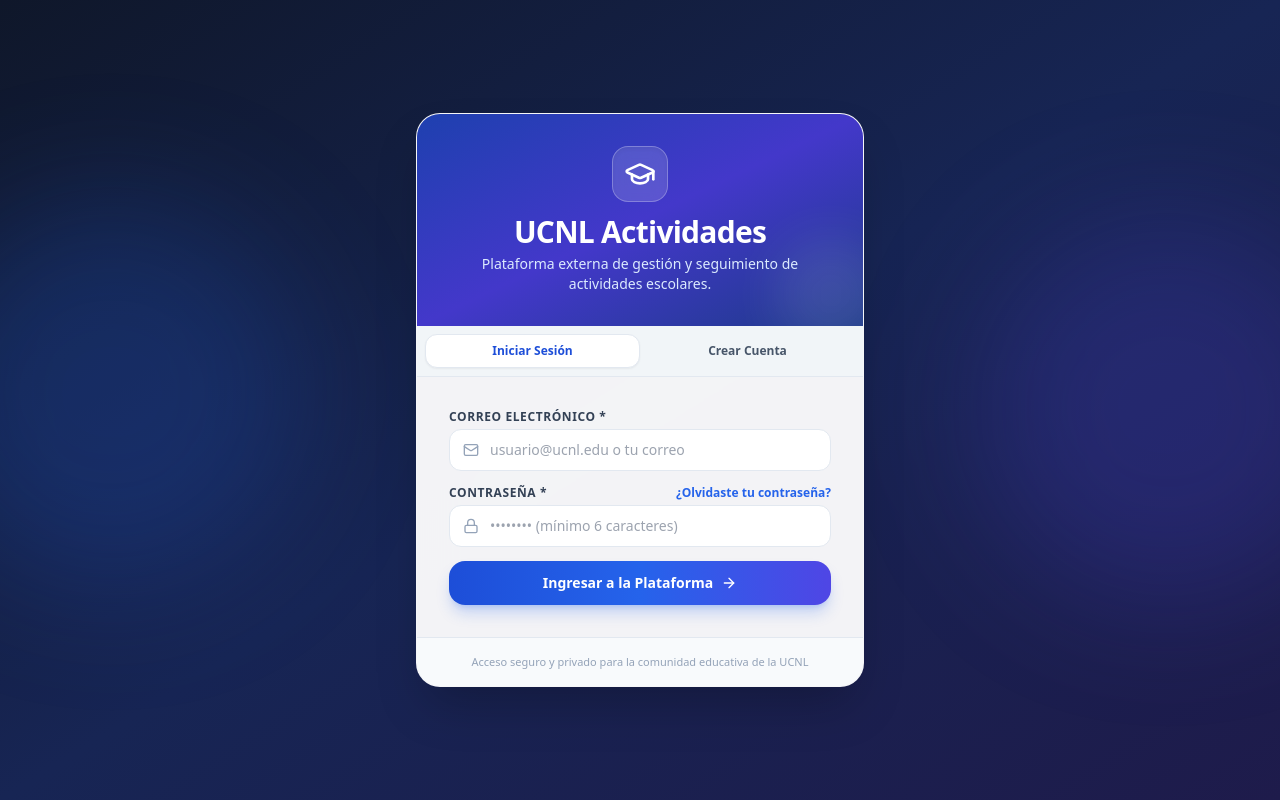
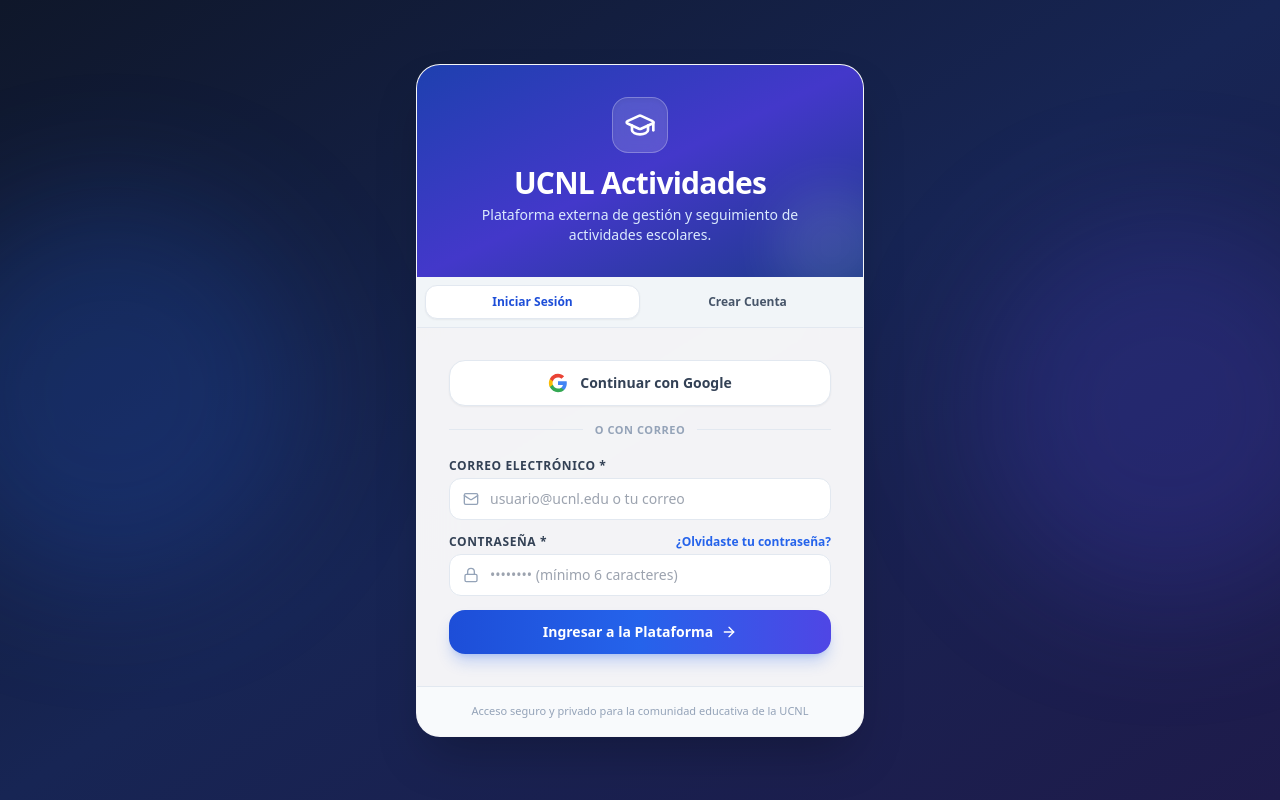
Before and after one commit to fraustop/ucnl-actividades, a React (Vite) app: page / in a window 1280 px wide. Built offline with nearby package versions, Linux system fonts and the light colour scheme; no server answers.

Commit message:
feat: implement Google Sign-In with default student role auto-provisioning

```diff
--- a/src/components/AuthModal.jsx
+++ b/src/components/AuthModal.jsx
@@ -18,12 +18,32 @@ export const AuthModal = ({ isOpen, onClose, initialMode = 'login', customMessag
   const [password, setPassword] = useState('');
   const [name, setName] = useState('');
   const [loading, setLoading] = useState(false);
+  const [googleLoading, setGoogleLoading] = useState(false);
   const [error, setError] = useState('');
   const [successMessage, setSuccessMessage] = useState('');
 
   const { loginWithEmail, registerWithEmail, loginWithGoogle, resetPassword } = useAuth();
 
   if (!isOpen) return null;
+
+  const handleGoogleSignIn = async () => {
+    setError('');
+    setSuccessMessage('');
+    setGoogleLoading(true);
+    try {
+      await loginWithGoogle();
+      onClose();
+    } catch (err) {
+      console.error('Error al iniciar sesión con Google:', err);
+      if (err.code) {
+        setError(getFriendlyAuthErrorMessage(err.code));
+      } else {
+        setError(err.message || 'No se pudo iniciar sesión con Google.');
+      }
+    } finally {
+      setGoogleLoading(false);
+    }
+  };
 
   const handleSubmit = async (e) => {
     e.preventDefault();
@@ -107,6 +127,41 @@ export const AuthModal = ({ isOpen, onClose, initialMode = 'login', customMessag
             <div className="flex items-start space-x-2.5 p-3.5 bg-emerald-50 border border-emerald-200 rounded-2xl text-emerald-700 text-xs sm:text-sm animate-in fade-in">
               <CheckCircle2 className="w-5 h-5 flex-shrink-0 text-emerald-500 mt-0.5" />
               <span>{successMessage}</span>
+            </div>
+          )}
+
+          {/* Botón Continuar con Google */}
+          {mode !== 'reset' && (
+            <div className="space-y-3">
+              <button
+                type="button"
+                onClick={handleGoogleSignIn}
+                disabled={loading || googleLoading}
+                className="w-full flex items-center justify-center gap-3 py-2.5 px-4 bg-white hover:bg-slate-50 active:bg-slate-100 text-slate-700 text-sm font-bold rounded-2xl border border-slate-200 shadow-sm hover:shadow transition disabled:opacity-50 active:scale-95 cursor-pointer"
+              >
+                {googleLoading ? (
+                  <>
+                    <Loader2 className="w-5 h-5 animate-spin text-blue-600" />
+                    <span>Conectando con Google...</span>
+                  </>
+                ) : (
+                  <>
+                    <svg className="w-5 h-5 flex-shrink-0" viewBox="0 0 24 24">
+                      <path fill="#4285F4" d="M22.56 12.25c0-.78-.07-1.53-.2-2.25H12v4.26h5.92c-.26 1.37-1.04 2.53-2.21 3.31v2.77h3.57c2.08-1.92 3.28-4.74 3.28-8.09z" />
+                      <path fill="#34A853" d="M12 23c2.97 0 5.46-.98 7.28-2.66l-3.57-2.77c-.98.66-2.23 1.06-3.71 1.06-2.86 0-5.29-1.93-6.16-4.53H2.18v2.84C3.99 20.53 7.7 23 12 23z" />
+                      <path fill="#FBBC05" d="M5.84 14.09c-.22-.66-.35-1.36-.35-2.09s.13-1.43.35-2.09V7.06H2.18C1.43 8.55 1 10.22 1 12s.43 3.45 1.18 4.94l2.85-2.22.81-.63z" />
+                      <path fill="#EA4335" d="M12 5.38c1.62 0 3.06.56 4.21 1.64l3.15-3.15C17.45 2.09 14.97 1 12 1 7.7 1 3.99 3.47 2.18 7.06l3.66 2.84c.87-2.6 3.3-4.52 6.16-4.52z" />
+                    </svg>
+                    <span>{mode === 'login' ? 'Continuar con Google' : 'Registrarse con Google'}</span>
+                  </>
+                )}
+              </button>
+
+              <div className="relative flex py-1 items-center">
+                <div className="flex-grow border-t border-slate-200"></div>
+                <span className="flex-shrink mx-3 text-slate-400 text-[10px] font-bold uppercase tracking-wider">o con correo</span>
+                <div className="flex-grow border-t border-slate-200"></div>
+              </div>
             </div>
           )}
 
--- a/src/components/AuthScreen.jsx
+++ b/src/components/AuthScreen.jsx
@@ -25,7 +25,26 @@ export const AuthScreen = () => {
   const [error, setError] = useState('');
   const [successMessage, setSuccessMessage] = useState('');
 
-  const { loginWithEmail, registerWithEmail, resetPassword } = useAuth();
+  const [googleLoading, setGoogleLoading] = useState(false);
+  const { loginWithEmail, registerWithEmail, loginWithGoogle, resetPassword } = useAuth();
+
+  const handleGoogleSignIn = async () => {
+    setError('');
+    setSuccessMessage('');
+    setGoogleLoading(true);
+    try {
+      await loginWithGoogle();
+    } catch (err) {
+      console.error('Error al iniciar sesión con Google:', err);
+      if (err.code) {
+        setError(getFriendlyAuthErrorMessage(err.code));
+      } else {
+        setError(err.message || 'No se pudo iniciar sesión con Google.');
+      }
+    } finally {
+      setGoogleLoading(false);
+    }
+  };
 
   const handleSubmit = async (e) => {
     e.preventDefault();
@@ -123,6 +142,41 @@ export const AuthScreen = () => {
             <div className="flex items-start space-x-2.5 p-3.5 bg-emerald-50 border border-emerald-200 rounded-2xl text-emerald-700 text-xs sm:text-sm animate-in fade-in">
               <CheckCircle2 className="w-5 h-5 flex-shrink-0 text-emerald-500 mt-0.5" />
               <span>{successMessage}</span>
+            </div>
+          )}
+
+          {/* Botón Iniciar Sesión con Google */}
+          {mode !== 'reset' && (
+            <div className="space-y-3">
+              <button
+                type="button"
+                onClick={handleGoogleSignIn}
+                disabled={loading || googleLoading}
+                className="w-full flex items-center justify-center gap-3 py-3 px-4 bg-white hover:bg-slate-50 active:bg-slate-100 text-slate-700 text-sm font-bold rounded-2xl border border-slate-200 shadow-sm hover:shadow transition disabled:opacity-50 active:scale-95 cursor-pointer"
+              >
+                {googleLoading ? (
+                  <>
+                    <Loader2 className="w-5 h-5 animate-spin text-blue-600" />
+                    <span>Conectando con Google...</span>
+                  </>
+                ) : (
+                  <>
+                    <svg className="w-5 h-5 flex-shrink-0" viewBox="0 0 24 24">
+                      <path fill="#4285F4" d="M22.56 12.25c0-.78-.07-1.53-.2-2.25H12v4.26h5.92c-.26 1.37-1.04 2.53-2.21 3.31v2.77h3.57c2.08-1.92 3.28-4.74 3.28-8.09z" />
+                      <path fill="#34A853" d="M12 23c2.97 0 5.46-.98 7.28-2.66l-3.57-2.77c-.98.66-2.23 1.06-3.71 1.06-2.86 0-5.29-1.93-6.16-4.53H2.18v2.84C3.99 20.53 7.7 23 12 23z" />
+                      <path fill="#FBBC05" d="M5.84 14.09c-.22-.66-.35-1.36-.35-2.09s.13-1.43.35-2.09V7.06H2.18C1.43 8.55 1 10.22 1 12s.43 3.45 1.18 4.94l2.85-2.22.81-.63z" />
+                      <path fill="#EA4335" d="M12 5.38c1.62 0 3.06.56 4.21 1.64l3.15-3.15C17.45 2.09 14.97 1 12 1 7.7 1 3.99 3.47 2.18 7.06l3.66 2.84c.87-2.6 3.3-4.52 6.16-4.52z" />
+                    </svg>
+                    <span>{mode === 'login' ? 'Continuar con Google' : 'Registrarse con Google'}</span>
+                  </>
+                )}
+              </button>
+
+              <div className="relative flex py-1 items-center">
+                <div className="flex-grow border-t border-slate-200"></div>
+                <span className="flex-shrink mx-3 text-slate-400 text-[11px] font-bold uppercase tracking-wider">o con correo</span>
+                <div className="flex-grow border-t border-slate-200"></div>
+              </div>
             </div>
           )}
 
--- a/src/context/AuthContext.jsx
+++ b/src/context/AuthContext.jsx
@@ -3,6 +3,8 @@ import {
   onAuthStateChanged,
   signInWithEmailAndPassword,
   createUserWithEmailAndPassword,
+  signInWithPopup,
+  GoogleAuthProvider,
   signOut,
   sendPasswordResetEmail,
   updateProfile
@@ -37,8 +39,14 @@ export const getFriendlyAuthErrorMessage = (errorCode) => {
       return 'Error de red. Comprueba tu conexión a Internet.';
     case 'auth/too-many-requests':
       return 'Demasiados intentos fallidos. Intenta más tarde.';
+    case 'auth/popup-closed-by-user':
+      return 'Se cerró la ventana de inicio de sesión con Google antes de completar el acceso.';
+    case 'auth/cancelled-popup-request':
+      return 'Se canceló la solicitud de inicio de sesión.';
+    case 'auth/popup-blocked':
+      return 'El navegador bloqueó la ventana emergente de Google. Permite las ventanas emergentes e intenta de nuevo.';
     default:
-      return 'Ocurrió un error al autenticar. Verifica tu correo y contraseña.';
+      return 'Ocurrió un error al autenticar. Verifica tus credenciales o intenta de nuevo.';
   }
 };
 
@@ -53,7 +61,7 @@ export const AuthProvider = ({ children }) => {
 
       if (user) {
         try {
-          const profile = await ensureAdminProfile(user);
+          const profile = await ensureAdminProfile(user, 'estudiante');
           setUserProfile(profile);
         } catch (err) {
           console.warn('No se pudo cargar el perfil de Firestore:', err);
@@ -62,7 +70,7 @@ export const AuthProvider = ({ children }) => {
             uid: user.uid,
             email: user.email,
             displayName: user.displayName,
-            role: isSuper ? 'admin' : 'docente'
+            role: isSuper ? 'admin' : 'estudiante'
           });
         }
       } else {
@@ -77,6 +85,18 @@ export const AuthProvider = ({ children }) => {
 
   const loginWithEmail = async (email, password) => {
     return signInWithEmailAndPassword(auth, email, password);
+  };
+
+  const loginWithGoogle = async () => {
+    const provider = new GoogleAuthProvider();
+    provider.setCustomParameters({ prompt: 'select_account' });
+    const result = await signInWithPopup(auth, provider);
+    if (result?.user) {
+      // Si el usuario no tiene cuenta previa, se le crea con rol 'estudiante' por defecto
+      const profile = await ensureAdminProfile(result.user, 'estudiante');
+      setUserProfile(profile);
+    }
+    return result;
   };
 
   const registerWithEmail = async (email, password, displayName, role = 'estudiante') => {
@@ -112,6 +132,7 @@ export const AuthProvider = ({ children }) => {
     isStudent,
     loading,
     loginWithEmail,
+    loginWithGoogle,
     registerWithEmail,
     logout,
     resetPassword
--- a/src/services/userService.js
+++ b/src/services/userService.js
@@ -54,8 +54,10 @@ export const ensureAdminProfile = async (user, requestedRole = 'estudiante') =>
         uid: user.uid,
         email: user.email,
         displayName: user.displayName || (isSuperAdmin ? 'Administrador Principal' : 'Estudiante'),
-        role: isSuperAdmin ? 'admin' : requestedRole,
+        photoURL: user.photoURL || null,
+        role: isSuperAdmin ? 'admin' : (requestedRole || 'estudiante'),
         status: 'active',
+        authProvider: user.providerData?.[0]?.providerId || 'password',
         createdAt: new Date().toISOString(),
         updatedAt: new Date().toISOString()
       };
```
